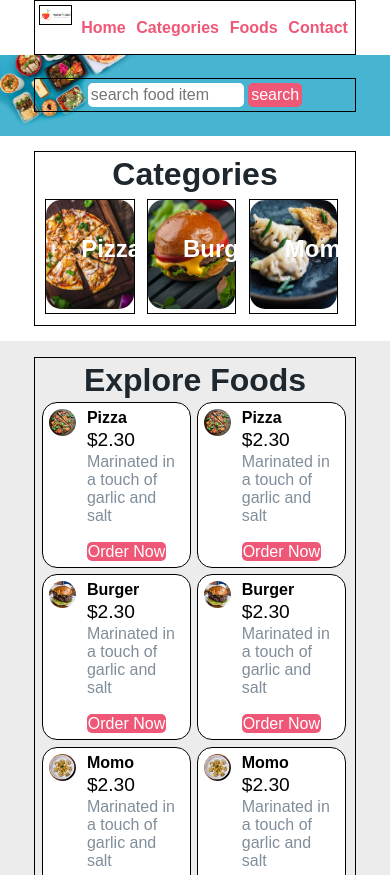
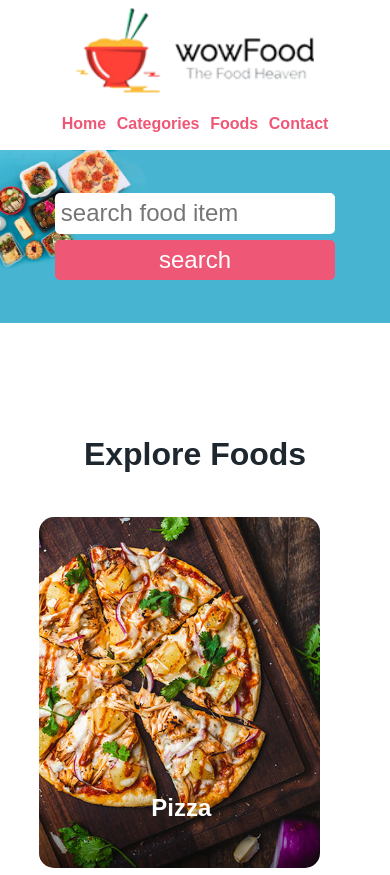
Before and after one commit to AllenOtto/Food-Order-Frontend, a plain HTML site: page index.html in a window 390 px wide. Shown: the top 875 px of the page. Drawn offline with Linux system fonts and the light colour scheme.

Commit message:
Added media queries to make site mobile responsive

```diff
--- a/css/style.css
+++ b/css/style.css
@@ -11,7 +11,6 @@
     font-family: Arial, Helvetica, sans-serif;
 }
 .container {
-    border: 1px solid black;
     width: 80%;
     margin: 0 auto;
     padding: 1%;
@@ -54,7 +53,6 @@ a:hover {
 
 /* CSS for navbar section */
 .logo {
-    border: 1px solid black;
     width: 10%;
     float: left;
 }
@@ -75,6 +73,7 @@ input {
 h2 {
     color: #1e272e;
     font-size: 2rem;
+    margin-bottom: 3.5%;
 }
 h3 {
     font-size: 1.5rem;
@@ -114,7 +113,6 @@ h3 {
     padding: 4% 0;
 }
 .box-3 {
-    border: 1px solid black;
     width: 28%;
     float: left;
     margin: 2%;
@@ -164,3 +162,56 @@ h3 {
 .social ul li img {
     width: 3%;
 }
+
+/* CSS for Mobile Size or smaller smaller screen */
+@media only screen and (max-width:768px) {
+    /* Tablet-size devices */
+    h2 {
+        margin: 10%;
+    }
+    .logo {
+        width: 80%;
+        float: none;
+        margin: 1% auto;
+    }
+    .menu ul {
+        text-align: center;
+    }
+    .food-search {
+        padding: 10% 0;
+    }
+    .food-search input[type="search"] {
+        width: 90%;
+        margin-bottom: 2%;
+        padding: 2%;
+        font-size: 1.5rem;
+    }
+    .btn {
+        width: 90%;
+        padding: 2%;
+        font-size: 1.5rem;
+    }
+    .categories {
+        padding: 20% 0;
+    }
+    .box-3 {
+        width: 90%;
+        margin: 4% auto;
+    }
+    .food-menu {
+        padding: 20% 0;
+    }
+    .food-menu-box {
+        width: 90%;
+        padding: 5%;
+        margin: 5% auto;
+    }
+    .social {
+        padding: 5% 0;
+    }
+    .social ul li img {
+        width: 15%;
+        padding: 0 5%;
+    }
+
+}
--- a/index.html
+++ b/index.html
@@ -46,22 +46,29 @@
     <!-- Categories Section Starts Here -->
     <section class="categories">
         <div class="container">
-            <h2 class="text-center">Categories</h2>
+            <h2 class="text-center">Explore Foods</h2>
+            <a href="#">
                 <div class="box-3 float-container">
                     <img src="images/pizza.jpg" alt="pizza" class="img-responsive img-curve">
 
                     <h3 class="float-text text-white">Pizza</h3>
                 </div>
+            </a>
+            <a href="#">
                 <div class="box-3 float-container">
                     <img src="images/burger.jpg" alt="burger" class="img-responsive img-curve">
 
                     <h3 class="float-text text-white">Burger</h3>
                 </div>
+            </a>
+            <a href="#">
                 <div class="box-3 float-container">
                     <img src="images/momo.jpg" alt="momo" class="img-responsive img-curve">
 
                     <h3 class="float-text text-white">Momo</h3>
                 </div>
+            </a>
+
             <div class="clearfix"></div>
         </div>
 
@@ -71,7 +78,7 @@
     <!-- Food Menu Section Starts Here -->
     <section class="food-menu">
         <div class="container">
-            <h2 class="text-center">Explore Foods</h2>
+            <h2 class="text-center">Food Menu</h2>
             <div class="food-menu-box">
                 <div class="food-menu-img">
                     <img src="images/menu-pizza.jpg" alt="pizza" class="img-responsive img-curve">
```
Lines whose indentation alone changed are shown as unchanged.
